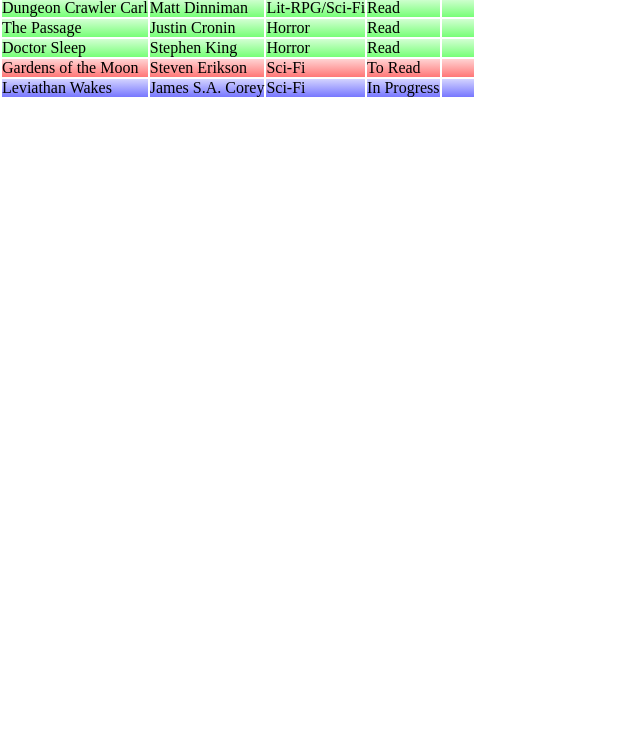
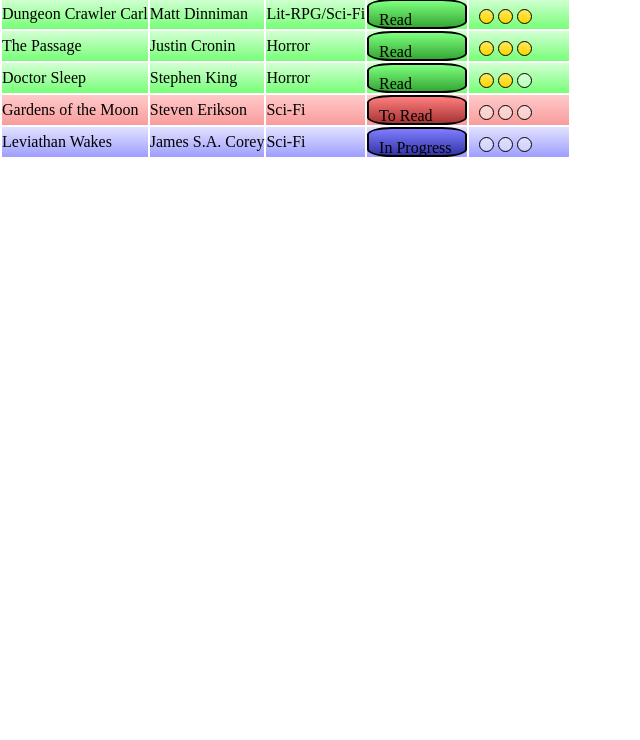
Before and after one commit to mdbrown33/book-inventory, a plain HTML site: page index.html in a window 1280 px wide. Shown: the part 60-800 px from the top of the page, without its empty margins (0-640 px from the left). Drawn offline with Linux system fonts and the light colour scheme.

Commit message:
fulfill project requirements
All user stories have been fulfilled. Further
changes will be to make additional improvements.

```diff
--- a/styles.css
+++ b/styles.css
@@ -4,14 +4,63 @@
     box-sizing: border-box;
 }
 
-.read {
+tr[class="read"] {
     background-image: linear-gradient(rgb(211, 255, 211), rgb(119, 255, 119));
 }
 
-.to-read {
-    background-image: linear-gradient(rgb(255, 211, 211), rgb(255, 119, 119));
+tr[class="to-read"] {
+    background-image: linear-gradient(rgb(255, 202, 202), rgb(249, 156, 156));
 }
 
-.in-progress {
-    background-image: linear-gradient(rgb(211, 211, 255), rgb(119, 119, 255));
+tr[class="in-progress"] {
+    background-image: linear-gradient(rgb(226, 226, 255), rgb(158, 158, 255));
 }
+
+span {
+    display: inline-block;
+}
+
+tr[class="to-read"] span[class="status"] {
+    border: 2px solid black;
+    border-radius: 25%;
+    background-image: linear-gradient(rgb(255, 126, 126), rgb(167, 52, 52));
+}
+
+tr[class="read"] span[class="status"] {
+    border: 2px solid black;
+    border-radius: 25%;
+    background-image: linear-gradient(rgb(126, 255, 126), rgb(52, 167, 52));
+}
+
+tr[class="in-progress"] span[class="status"] {
+    border: 2px solid black;
+    border-radius: 25%;
+    background-image: linear-gradient(rgb(126, 126, 255), rgb(52, 52, 167));
+}
+
+span[class="status"], span[class^="rate"] {
+    width: 100px;
+    height: 30px;
+    padding: 10px;
+}
+
+span[class^="rate"] > span {
+    border: 1px solid black;
+    border-radius: 50%;
+    margin: auto;
+    height: 15px;
+    width: 15px;
+    background-color: rgba(255, 255, 255, 0.44);
+}
+
+span[class~="one"] > span:first-child {
+    background-image: linear-gradient(rgb(255, 231, 92), gold);
+}
+
+span[class~="two"] > span:nth-child(-n+2) {
+    background-image: linear-gradient(rgb(255, 231, 92), gold);
+}
+
+span[class~="three"] > span {
+    background-image: linear-gradient(rgb(255, 231, 92), gold);
+}
```
